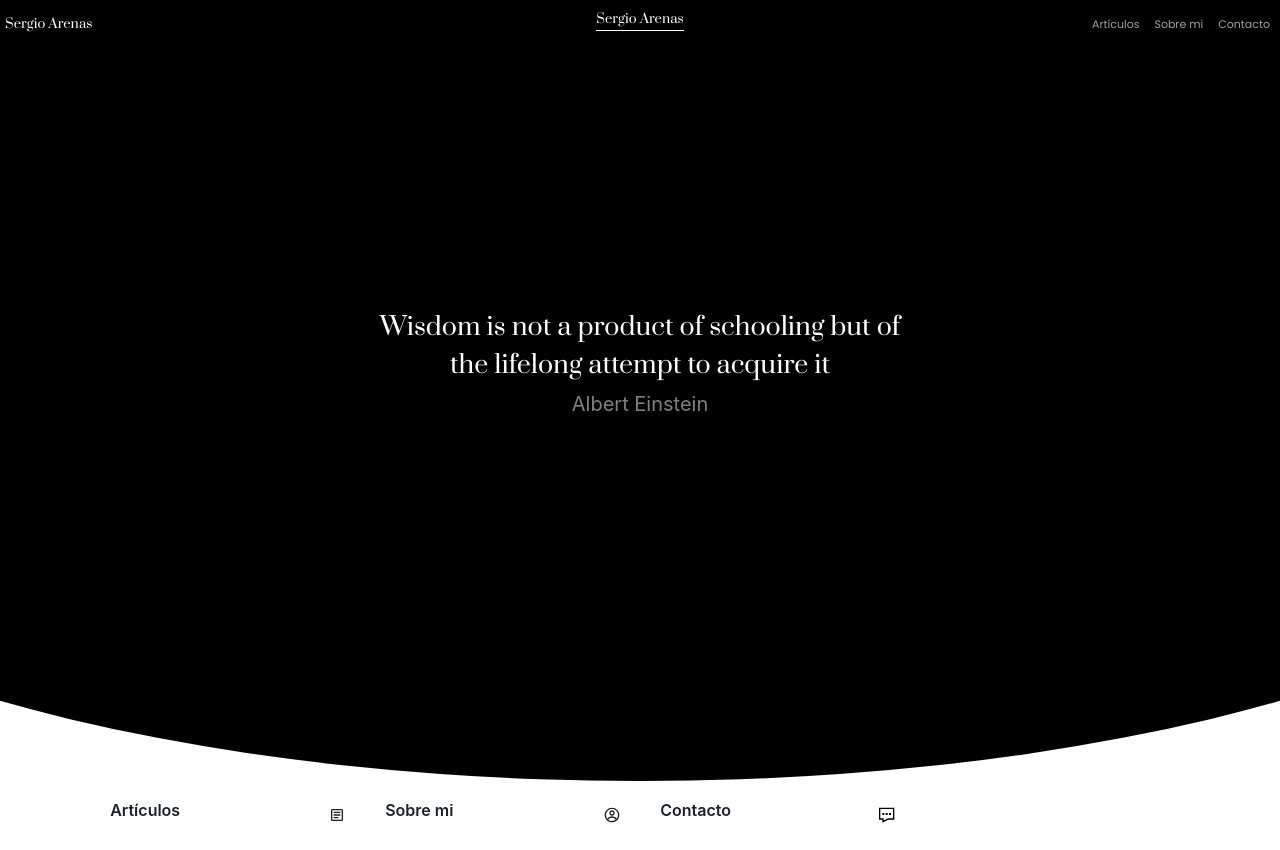
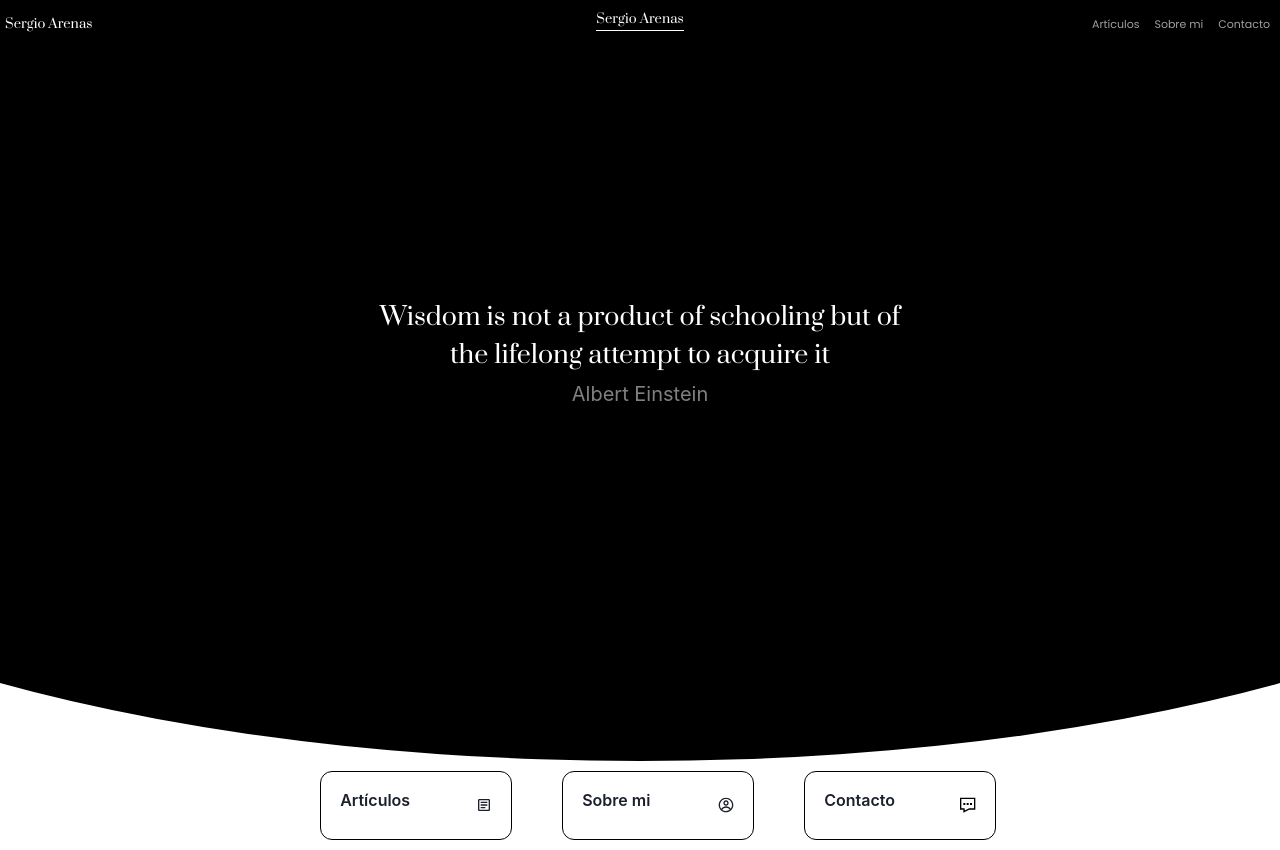
Before and after one commit to arenas025/personal-blog, a Next.js app: page /Home in a window 1280 px wide. Built offline with nearby package versions, Linux system fonts and the light colour scheme.

Commit message:
feat: :lipstick: changed desktop styles

```diff
--- a/src/styles/Home.module.css
+++ b/src/styles/Home.module.css
@@ -41,16 +41,19 @@
 
 .grid {
   display: grid;
-  grid-template-columns: repeat(4, minmax(25%, auto));
+  grid-template-columns: repeat(3, minmax(30%, auto));
   width: var(--max-width);
-  max-width: 100%;
+  max-width: 50%;
+  margin: 10px;
+  gap:50px;
+;
 }
 
 .card {
   padding: 1rem 1.2rem;
   border-radius: var(--border-radius);
   background: rgba(var(--card-rgb), 0);
-  border: 1px solid rgba(var(--card-border-rgb), 0);
+  border: 1px solid black;
   transition: all 200ms;
   display: flex;
   align-items: center;
```
